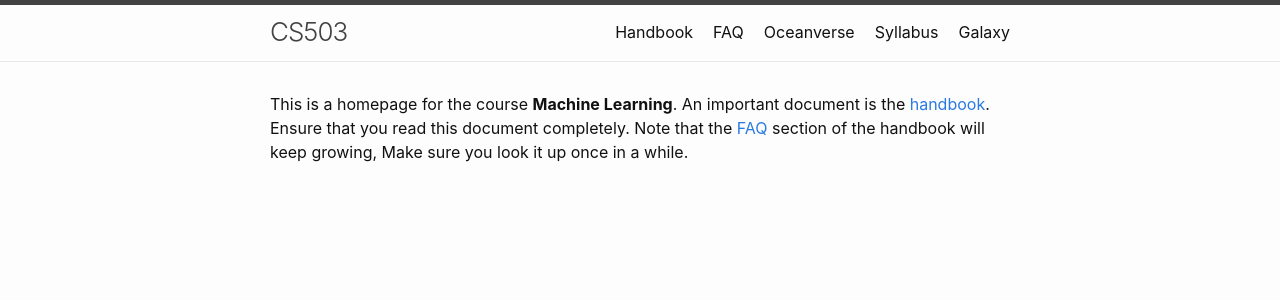
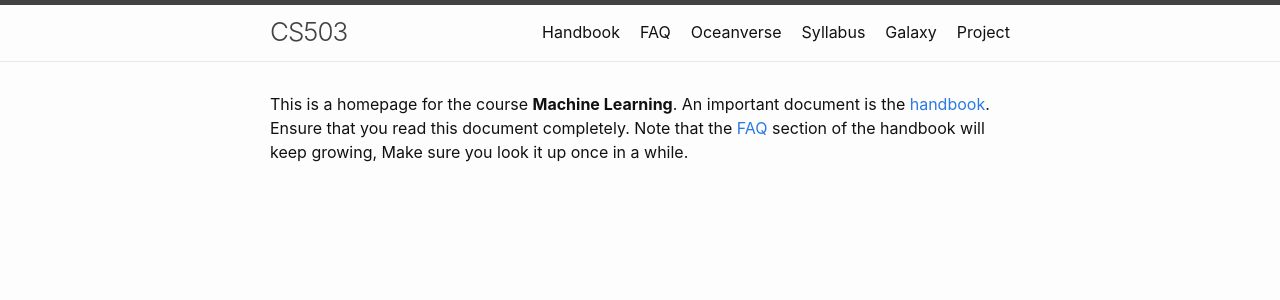
Before and after one commit to sudarshansudarshan/cs503, a Jekyll site: the page built from index.markdown, in a window 1280 px wide. Shown: the top 300 px of the page. Built offline with Jekyll 4.4.1, drawn with Linux system fonts in a browser that asks for light colours.

Commit message:
Update _config.yml

```diff
--- a/_config.yml
+++ b/_config.yml
@@ -34,6 +34,7 @@ header_pages:
   - Oceanverse.md
   - Syllabus.md
   - Galaxy.md
+  - Project.md
 
 markdown: kramdown
 title: CS503
```
